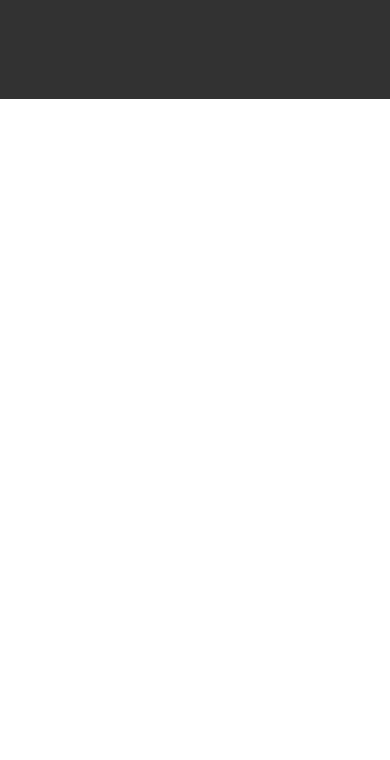
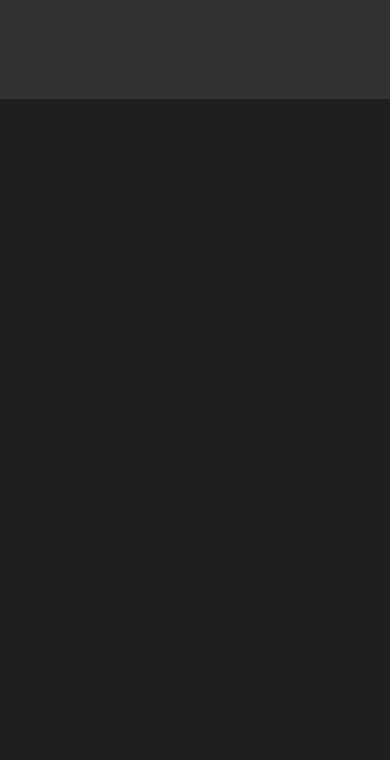
Before and after one commit to HarrisonCreates/uconngamedevclub, a plain HTML site: page index.html in a window 390 px wide. Shown: the part 112-872 px from the top of the page. Before the commit the page ends 844 px from the top, so only its background shows below. Drawn offline with Linux system fonts and the light colour scheme.

Commit message:
introducing new mobile section

```diff
--- a/css/index.scss
+++ b/css/index.scss
@@ -21,6 +21,7 @@ body {
 }
 
 .pageWrapper > .topNav {
+  order: 1;
   width: 100%;
   background-color: #383838;
   display: grid;
@@ -64,6 +65,7 @@ body {
 }
 
 .pageWrapper > .optionsNav {
+  order: 2;
   display: grid;
   grid-template-columns: 1fr 1fr 1fr 1fr;
   background-color: #323232;
@@ -97,3 +99,10 @@ body {
   padding-top: 6vh;
   padding-bottom: 6vh;
 }
+
+.pageWrapper > .introduction{
+  order: 3;
+  width: 100%;
+  height: 100vh;
+  background-color: #201f1f;
+}
```
Also changed, not shown: css/index.css.
